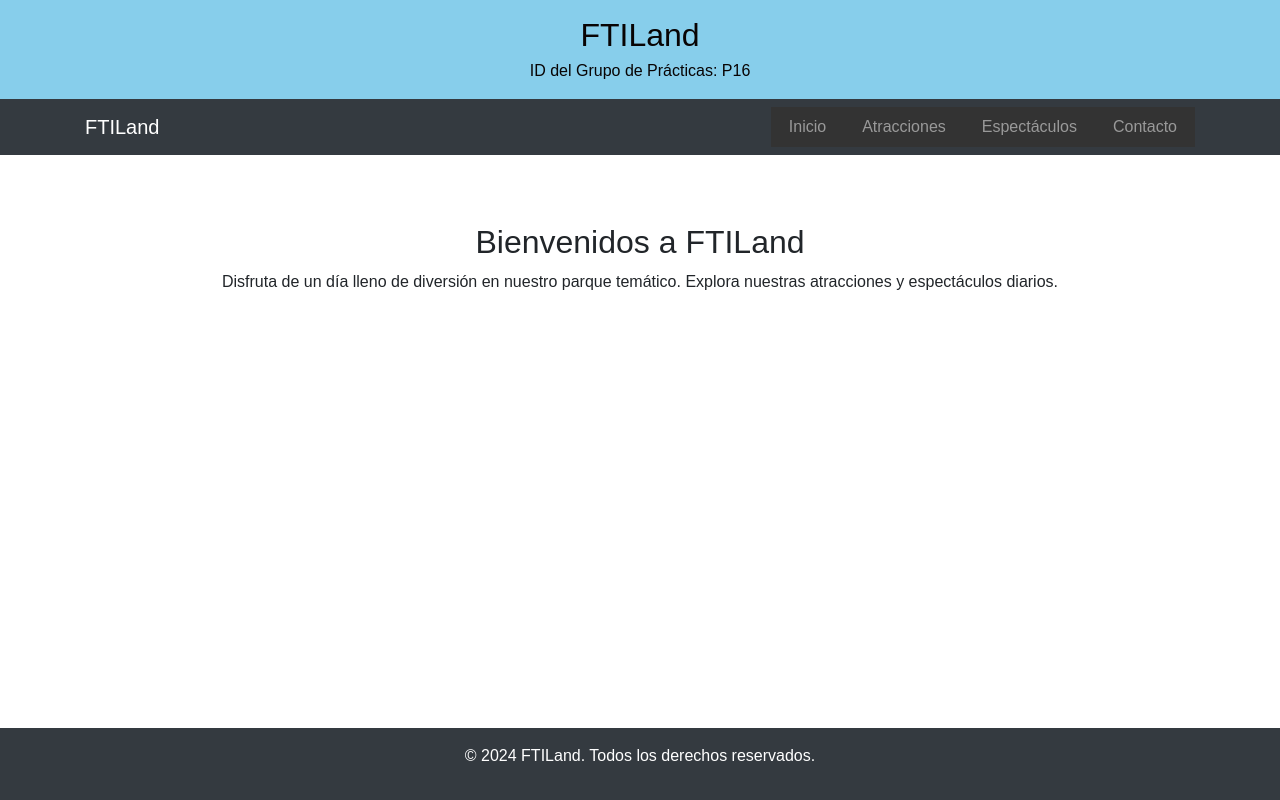
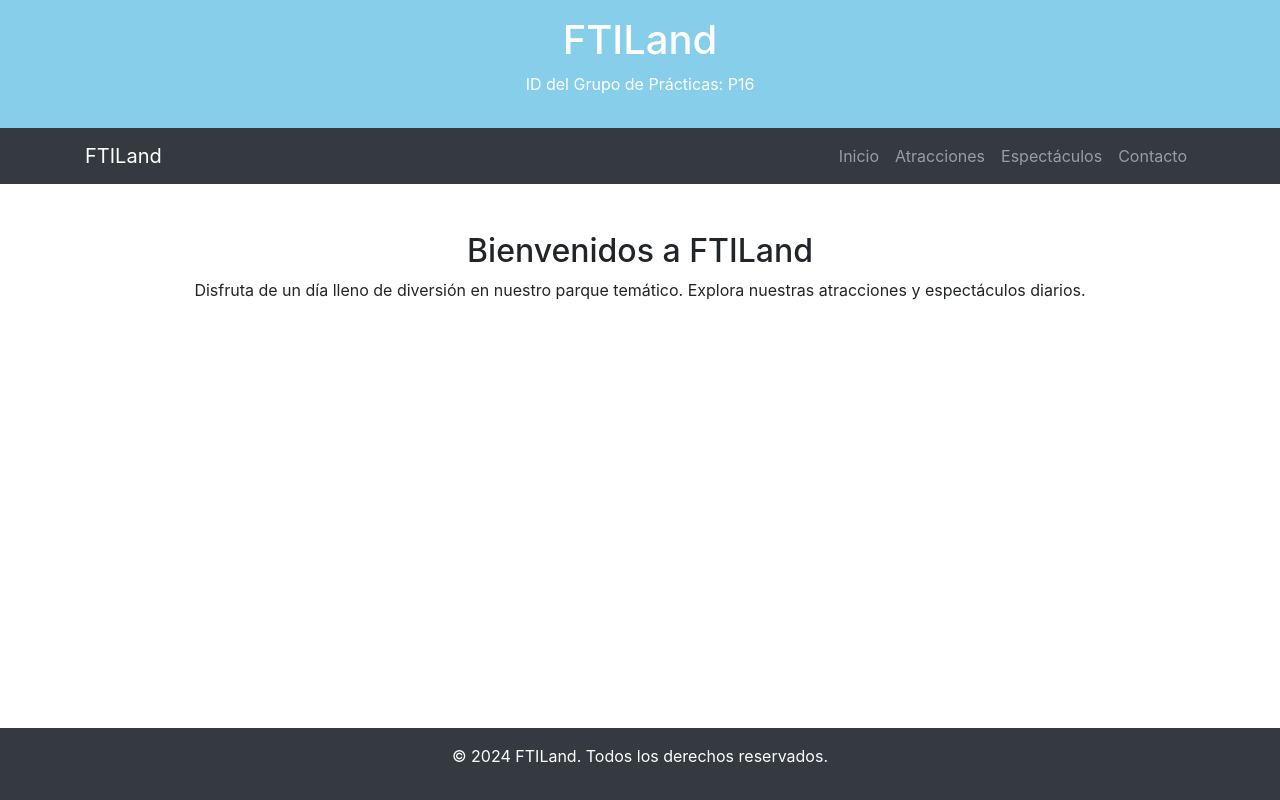
Before and after one commit to Linetus/FTI, a plain HTML site: page index.html in a window 1280 px wide. Drawn offline with nearby package versions, Linux system fonts and the light colour scheme; a script that the page names is missing.

Commit message:
Update styles.css

```diff
--- a/css/styles.css
+++ b/css/styles.css
@@ -1,76 +1,6 @@
 
-/* Estilos básicos para la página */
-body {
-    font-family: Arial, sans-serif;
-    margin: 0;
-    padding: 0;
-    box-sizing: border-box;
-}
-
-/* Estilos para la cabecera */
-header {
-    background-color: #4CAF50;
-    color: white;
-    padding: 20px 0;
-    text-align: center;
-}
-
-.header-content {
-    margin-bottom: 10px;
-}
-
-header h1 {
-    margin: 0;
-    font-size: 2em;
-}
-
-header p {
-    margin: 5px 0 0;
-}
-
-/* Estilos para el menú de navegación */
-nav ul {
-    list-style-type: none;
-    padding: 0;
-    margin: 0;
-    display: flex;
-    justify-content: center;
-    background-color: #333;
-}
-
-nav ul li {
-    margin: 0 10px;
-}
-
-nav ul li a {
-    color: white;
-    text-decoration: none;
-    padding: 14px 20px;
-    display: block;
-}
-
-nav ul li a:hover {
-    background-color: #111;
-}
-
-/* Estilos para el contenido principal */
-main {
-    padding: 20px;
-    text-align: center;
-}
-
-/* Estilos para el pie de página */
-footer {
-    background-color: #333;
-    color: white;
-    text-align: center;
-    padding: 10px 0;
-    position: fixed;
-    width: 100%;
-    bottom: 0;
-}
 /*Estilo para la cabecera index */
 .bg-light-blue {
     background-color: #87CEEB; /* Azul celeste */
-    color: rgb(8, 4, 4);
+    color: white; /* Asegura que el texto sea blanco */
 }
```
